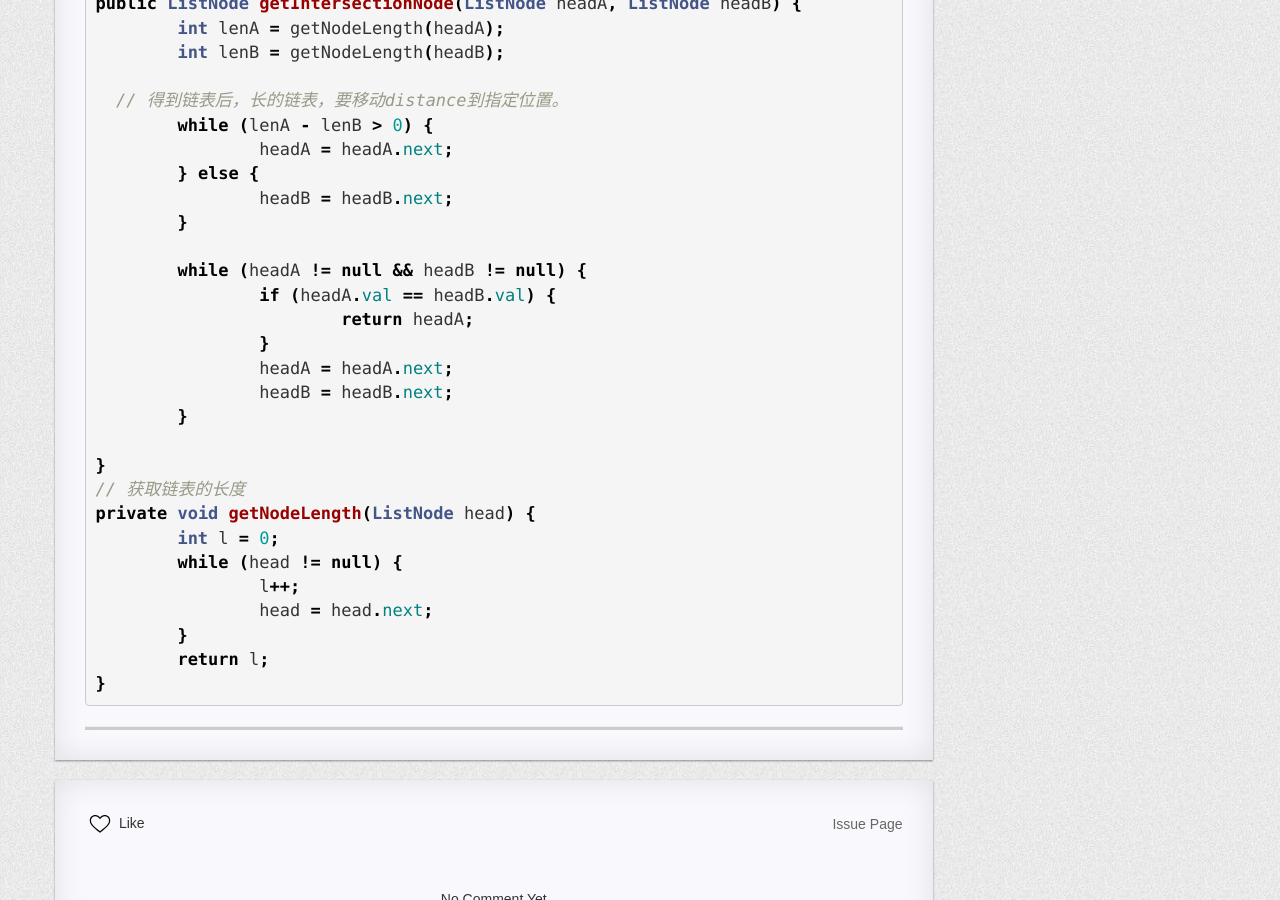
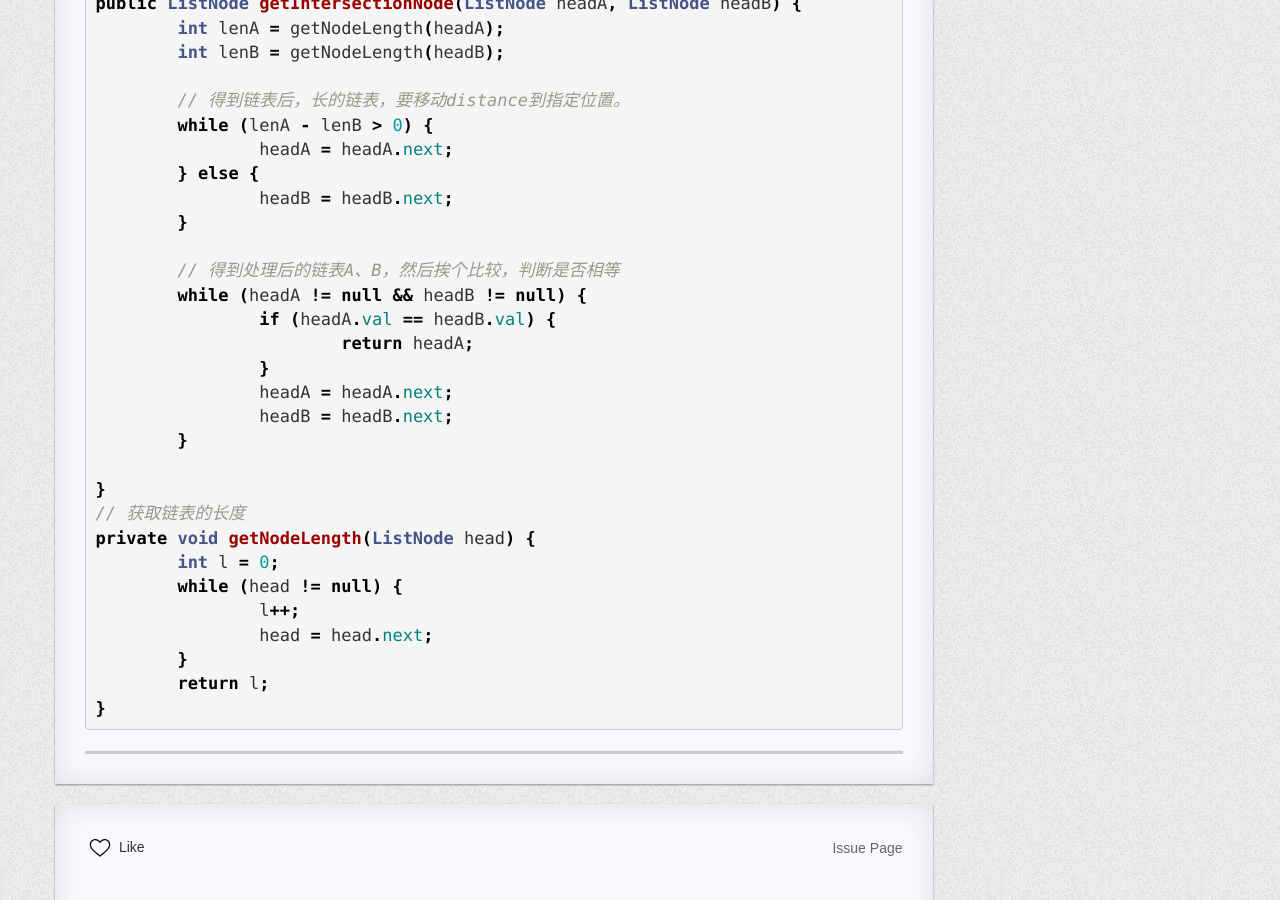
Before and after one commit to FrankdeBoers/blog, a Jekyll site: the page built from _posts/2019-08-13-LeetCode解题笔记：链表主题.md, in a window 1280 px wide and 900 px high, scrolled down 1743 px. Built offline with Jekyll 4.4.1, drawn with Linux system fonts in a browser that asks for light colours; nearby versions of some CDN libraries; a style sheet for code colours, icons or effects is not loaded.

Commit message:
Update 2019-08-13-LeetCode解题笔记：链表主题.md

```diff
--- a/_posts/2019-08-13-LeetCode解题笔记：链表主题.md
+++ b/_posts/2019-08-13-LeetCode解题笔记：链表主题.md
@@ -78,13 +78,14 @@ public ListNode getIntersectionNode(ListNode headA, ListNode headB) {
 	int lenA = getNodeLength(headA);
 	int lenB = getNodeLength(headB);
 
-  // 得到链表后，长的链表，要移动distance到指定位置。
+  	// 得到链表后，长的链表，要移动distance到指定位置。
 	while (lenA - lenB > 0) {
 		headA = headA.next;
 	} else {
 		headB = headB.next;
 	}
 
+	// 得到处理后的链表A、B，然后挨个比较，判断是否相等
 	while (headA != null && headB != null) {
 		if (headA.val == headB.val) {
 			return headA;
```
